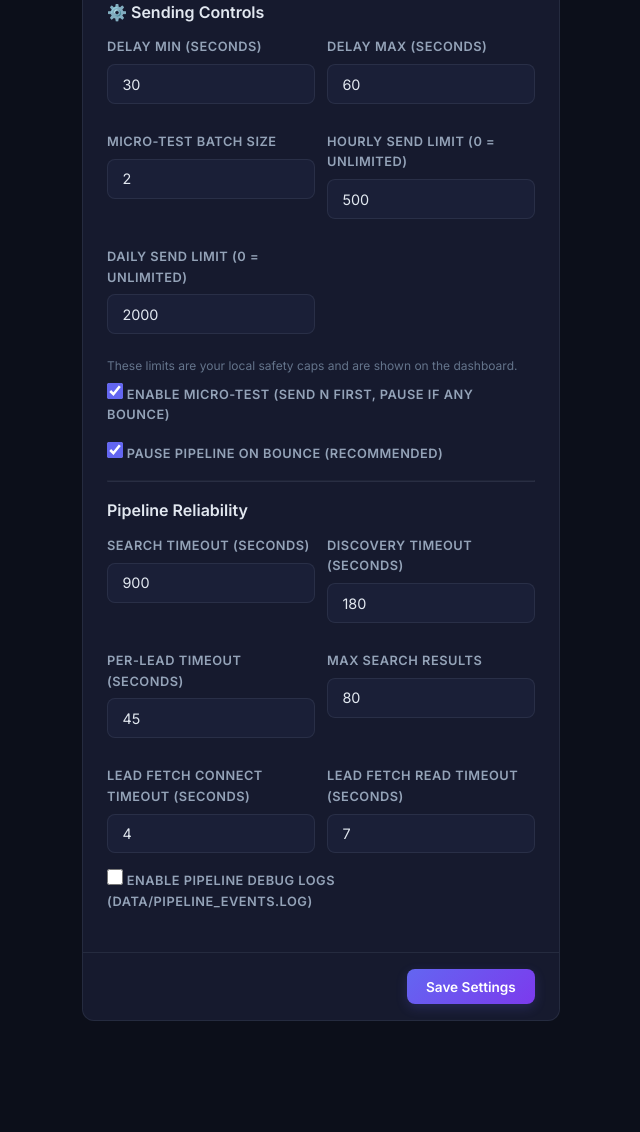
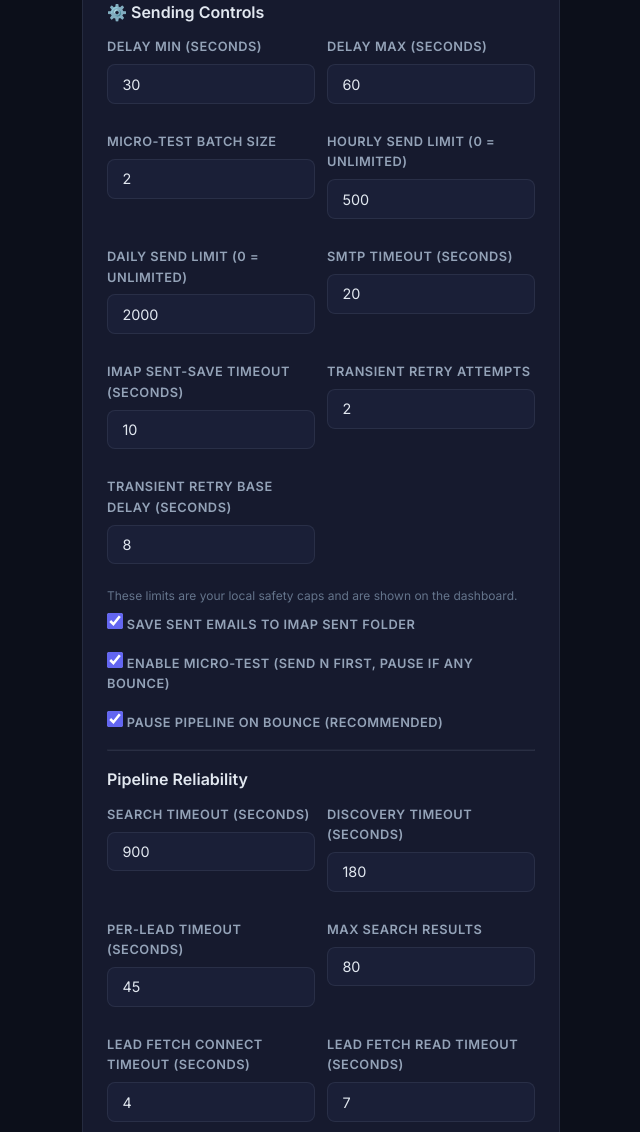
Before and after one commit to rayen112211/ClientEngine, a Flask app: page /settings in a window 1280 px wide. Shown: the part 1090-2222 px from the top of the page, without its empty margins (178-818 px from the left). Before the commit the page ends 2111 px from the top, so only its background shows below. Run offline with Flask 3, Linux system fonts and the light colour scheme; data comes from the database, SQL or seed files in the repository.

Commit message:
Harden send pipeline against SMTP timeouts and stale sending state

```diff
--- a/app.py
+++ b/app.py
@@ -239,6 +239,21 @@ def _start_queue_if_idle():
 # Global lock: prevents Send All from being triggered by multiple clicks at once
 _send_all_lock = threading.Lock()
 _send_all_running = False
+_send_worker_lock = threading.Lock()
+_active_send_workers = set()
+
+
+def _is_send_worker_active(pipeline_id):
+    with _send_worker_lock:
+        return pipeline_id in _active_send_workers
+
+
+def _set_send_worker_active(pipeline_id, active):
+    with _send_worker_lock:
+        if active:
+            _active_send_workers.add(pipeline_id)
+        else:
+            _active_send_workers.discard(pipeline_id)
 
 # Auto-resume queue from previous session on startup
 if _pending > 0:
@@ -1027,6 +1042,8 @@ def _do_send_pipeline(pipeline_id):
         micro_test_on = settings.get("micro_test_enabled", "true").lower() == "true"
         micro_test_size = _parse_int_setting("micro_test_size", 2, minimum=1, maximum=10)
         pause_on_bounce = settings.get("pause_on_bounce", "true").lower() == "true"
+        transient_retries = _parse_int_setting("smtp_transient_retries", 2, minimum=0, maximum=5)
+        transient_retry_delay = _parse_int_setting("smtp_transient_retry_delay_seconds", 8, minimum=1, maximum=180)
 
         micro_test_done = not micro_test_on
         micro_test_sent = 0
@@ -1065,6 +1082,21 @@ def _do_send_pipeline(pipeline_id):
             if daily_limit > 0 and daily_sent >= daily_limit:
                 return True, f"Daily quota reached ({daily_sent}/{daily_limit})."
             return False, ""
+
+        def _is_transient_send_error(error_msg):
+            text = (error_msg or "").lower()
+            if text.startswith("transient smtp error:"):
+                return True
+            transient_hints = (
+                "timed out",
+                "timeout",
+                "temporary failure",
+                "service not available",
+                "connection reset",
+                "network is unreachable",
+                "connection unexpectedly closed",
+            )
+            return any(hint in text for hint in transient_hints)
 
         for i, biz in enumerate(qualified):
             if _abort_check():
@@ -1149,43 +1181,36 @@ def _do_send_pipeline(pipeline_id):
             send_ts = datetime.utcnow().strftime("%Y-%m-%dT%H:%M:%SZ")
             success, error_msg, is_bounce, is_rate_limited = send_email(email, subject, body_send, settings)
 
-            if is_rate_limited:
-                max_rate_retries = 3
-                wait_seconds = 3660
-
-                for retry_attempt in range(max_rate_retries):
+            if not success and not is_bounce and not is_rate_limited and _is_transient_send_error(error_msg):
+                for retry_attempt in range(transient_retries):
+                    wait_seconds = transient_retry_delay * (retry_attempt + 1)
                     _pipeline_log(
                         pipeline_id,
-                        "send_paused",
-                        f"rate limited on {email}, retry {retry_attempt + 1}/{max_rate_retries}",
+                        "send_retry",
+                        f"transient SMTP failure on {email}; retry {retry_attempt + 1}/{transient_retries} in {wait_seconds}s",
+                        level="warning",
                     )
-                    with db_session() as conn:
-                        conn.execute("UPDATE pipeline_runs SET status=? WHERE id=?", (STATUS_PAUSED, pipeline_id))
-                        conn.commit()
-                    _flush_counters()
-
-                    for _ in range(wait_seconds // 10):
+                    for _ in range(wait_seconds):
                         if _abort_check():
                             return
-                        time.sleep(10)
-
-                    with db_session() as conn:
-                        conn.execute(
-                            "UPDATE pipeline_runs SET status=? WHERE id=? AND status=?",
-                            (STATUS_SENDING, pipeline_id, STATUS_PAUSED),
-                        )
-                        conn.commit()
+                        time.sleep(1)
 
                     success, error_msg, is_bounce, is_rate_limited = send_email(email, subject, body_send, settings)
-                    if not is_rate_limited:
+                    if success or is_bounce or is_rate_limited or not _is_transient_send_error(error_msg):
                         break
 
-                if is_rate_limited:
-                    with db_session() as conn:
-                        conn.execute("UPDATE pipeline_runs SET status=? WHERE id=?", (STATUS_PAUSED, pipeline_id))
-                        conn.commit()
-                    _flush_counters()
-                    return
+            if is_rate_limited:
+                _pipeline_log(
+                    pipeline_id,
+                    "send_paused",
+                    f"rate limited on {email}; manual resume after cooldown",
+                    level="warning",
+                )
+                with db_session() as conn:
+                    conn.execute("UPDATE pipeline_runs SET status=? WHERE id=?", (STATUS_PAUSED, pipeline_id))
+                    conn.commit()
+                _flush_counters()
+                return
 
             dispatch_status = "sent" if success else ("bounced" if is_bounce else "failed")
             biz["dispatch_status"] = dispatch_status
@@ -1275,8 +1300,19 @@ def send_emails(pipeline_id):
 
         current_status = normalize_status(run["status"])
         if current_status == STATUS_SENDING:
-            flash("This batch is already sending. Check Analytics for live progress.", "warning")
-            return redirect(url_for("analytics_page"))
+            if _is_send_worker_active(pipeline_id):
+                flash("This batch is already sending. Check Analytics for live progress.", "warning")
+                return redirect(url_for("analytics_page"))
+
+            # Recover stale 'sending' status left behind by a dead worker.
+            conn.execute(
+                "UPDATE pipeline_runs SET status=? WHERE id=? AND status=?",
+                (STATUS_READY, pipeline_id, STATUS_SENDING),
+            )
+            conn.commit()
+            run = conn.execute("SELECT * FROM pipeline_runs WHERE id=?", (pipeline_id,)).fetchone()
+            current_status = normalize_status(run["status"]) if run else STATUS_READY
+            flash("Recovered stale sending state. Restarting send worker.", "warning")
 
         try:
             decoded = json.loads(run["results_json"])
@@ -1314,10 +1350,13 @@ def send_emails(pipeline_id):
         conn.close()
 
     def _send_single_worker():
+        _set_send_worker_active(pipeline_id, True)
         try:
             _do_send_pipeline(pipeline_id)
         except Exception as exc:
             _pipeline_log(pipeline_id, "send_error", f"send worker crashed: {exc}", level="error")
+        finally:
+            _set_send_worker_active(pipeline_id, False)
 
     thread = threading.Thread(target=_send_single_worker, daemon=True)
     thread.start()
@@ -1501,6 +1540,11 @@ def update_settings_route():
         "send_delay_max": str(send_delay_max),
         "smtp_hourly_limit": str(_setting_int(request.form, "smtp_hourly_limit", 500, minimum=0, maximum=500000)),
         "smtp_daily_limit": str(_setting_int(request.form, "smtp_daily_limit", 2000, minimum=0, maximum=500000)),
+        "smtp_timeout_seconds": str(_setting_int(request.form, "smtp_timeout_seconds", 20, minimum=5, maximum=120)),
+        "imap_append_timeout_seconds": str(_setting_int(request.form, "imap_append_timeout_seconds", 10, minimum=3, maximum=60)),
+        "smtp_transient_retries": str(_setting_int(request.form, "smtp_transient_retries", 2, minimum=0, maximum=5)),
+        "smtp_transient_retry_delay_seconds": str(_setting_int(request.form, "smtp_transient_retry_delay_seconds", 8, minimum=1, maximum=180)),
+        "imap_sync_sent": "true" if request.form.get("imap_sync_sent") == "on" else "false",
         "micro_test_size": str(_setting_int(request.form, "micro_test_size", 2, minimum=1, maximum=10)),
         "micro_test_enabled": "true" if request.form.get("micro_test_enabled") == "on" else "false",
         "pause_on_bounce": "true" if request.form.get("pause_on_bounce") == "on" else "false",
--- a/database.py
+++ b/database.py
@@ -292,6 +292,11 @@ def init_db():
         "google_places_api_key": "",
         "send_delay_min": "30",
         "send_delay_max": "60",
+        "smtp_timeout_seconds": "20",
+        "imap_append_timeout_seconds": "10",
+        "imap_sync_sent": "true",
+        "smtp_transient_retries": "2",
+        "smtp_transient_retry_delay_seconds": "8",
         "micro_test_size": "2",
         "micro_test_enabled": "true",
         "pause_on_bounce": "true",
--- a/templates/settings.html
+++ b/templates/settings.html
@@ -94,8 +94,34 @@
                         <input type="number" name="smtp_daily_limit" value="{{ settings.get('smtp_daily_limit', '2000') }}"
                             min="0" max="500000">
                     </div>
+                    <div class="form-group">
+                        <label>SMTP Timeout (seconds)</label>
+                        <input type="number" name="smtp_timeout_seconds" value="{{ settings.get('smtp_timeout_seconds', '20') }}"
+                            min="5" max="120">
+                    </div>
+                    <div class="form-group">
+                        <label>IMAP Sent-Save Timeout (seconds)</label>
+                        <input type="number" name="imap_append_timeout_seconds" value="{{ settings.get('imap_append_timeout_seconds', '10') }}"
+                            min="3" max="60">
+                    </div>
+                    <div class="form-group">
+                        <label>Transient Retry Attempts</label>
+                        <input type="number" name="smtp_transient_retries" value="{{ settings.get('smtp_transient_retries', '2') }}"
+                            min="0" max="5">
+                    </div>
+                    <div class="form-group">
+                        <label>Transient Retry Base Delay (seconds)</label>
+                        <input type="number" name="smtp_transient_retry_delay_seconds" value="{{ settings.get('smtp_transient_retry_delay_seconds', '8') }}"
+                            min="1" max="180">
+                    </div>
                 </div>
                 <small class="form-hint">These limits are your local safety caps and are shown on the dashboard.</small>
+                <div class="form-group" style="margin-top:.5rem;">
+                    <label class="checkbox-label">
+                        <input type="checkbox" name="imap_sync_sent" {{ 'checked' if settings.get('imap_sync_sent','true')=='true' }}>
+                        Save sent emails to IMAP Sent folder
+                    </label>
+                </div>
                 <div class="form-group" style="margin-top:.5rem;">
                     <label class="checkbox-label">
                         <input type="checkbox" name="micro_test_enabled" {{ 'checked' if
```
Also changed, not shown: email_engine.py (+79 -39 lines), tests/test_email_engine.py (+64 -1 lines).
